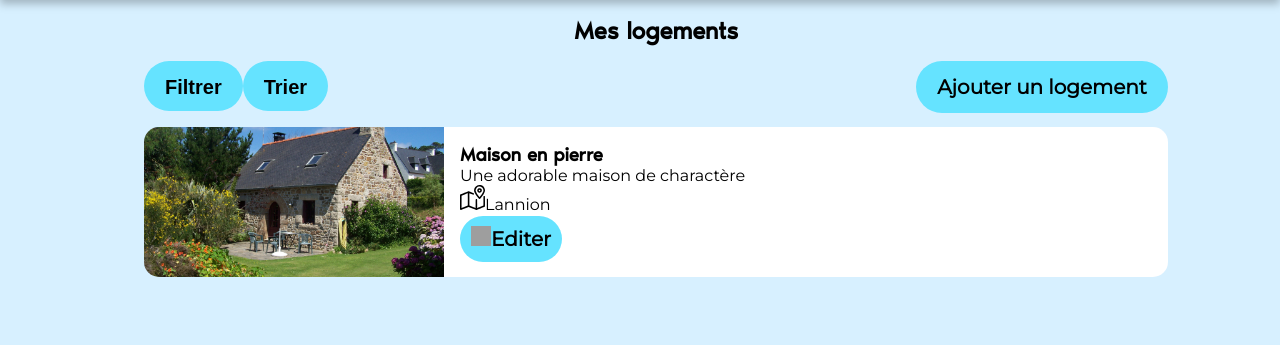
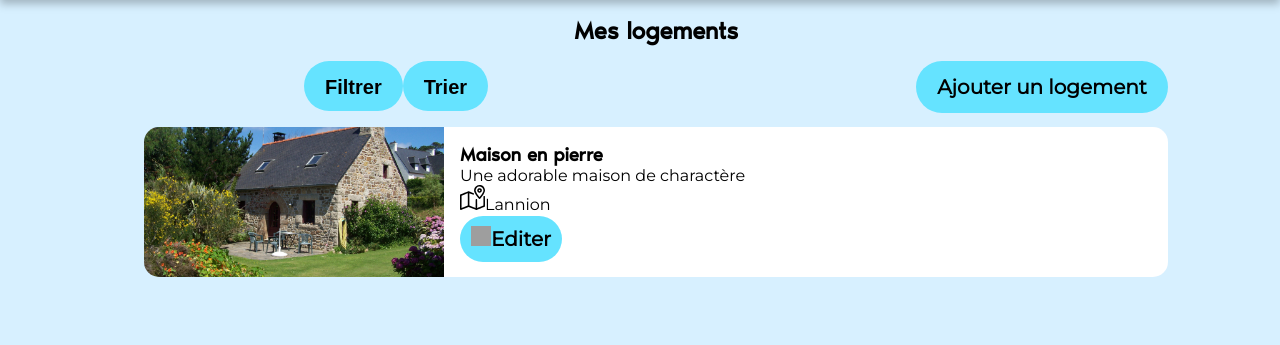
Before and after one commit to conseil-benjamin/AlhaizBreizh, a PHP site: page /php/logement/mesLogements.php?tri=ancien in a window 1280 px wide. Shown: the part 75-420 px from the top of the page. Run offline with PHP 8.4, Linux system fonts and the light colour scheme; a user stored in the database is signed in; data comes from the database, SQL or seed files in the repository; some libraries are stand-ins or nearby versions; grey boxes are pictures that could not be loaded.

Commit message:
Add files via upload

```diff
--- a/src/styles/mesLogements.css
+++ b/src/styles/mesLogements.css
@@ -144,3 +144,7 @@
 .menu_deroulant{
     left:15%;
 }
+
+.menu_filtre{
+    padding-left:10em;
+}
```
